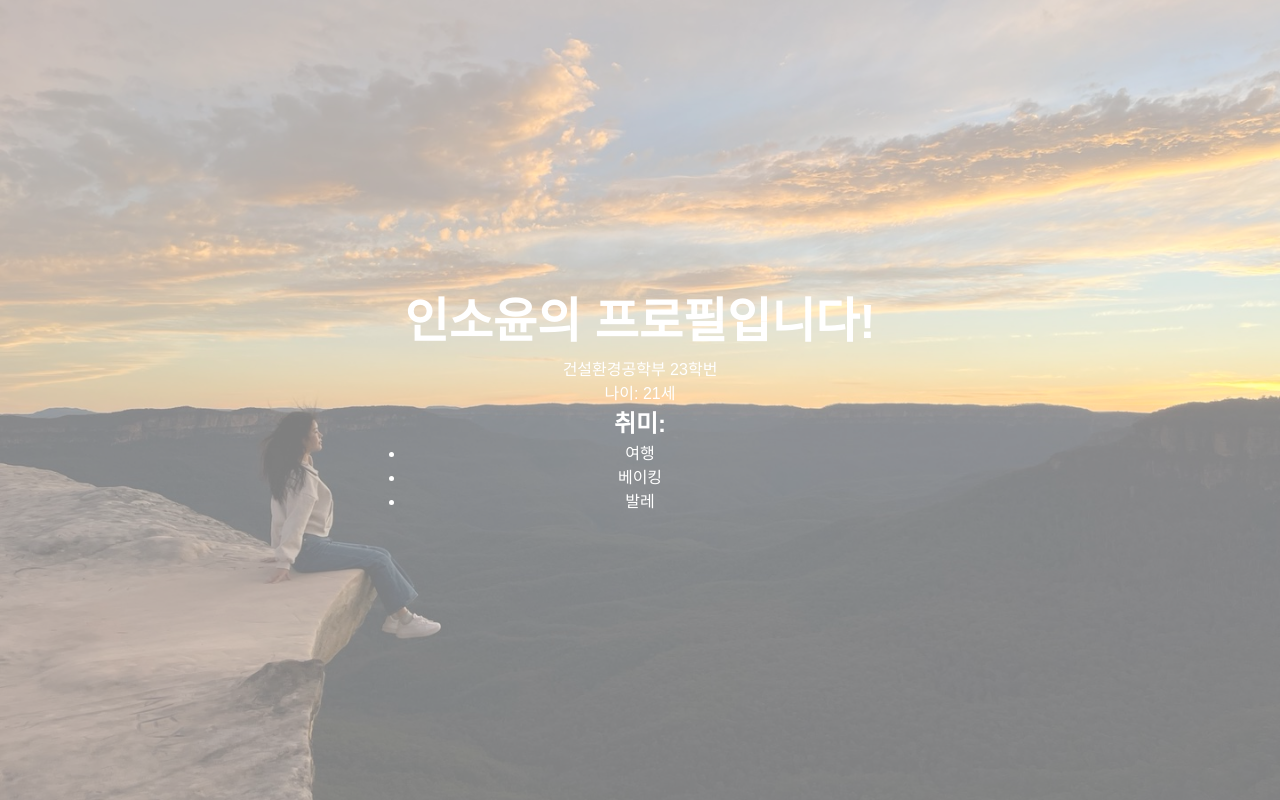
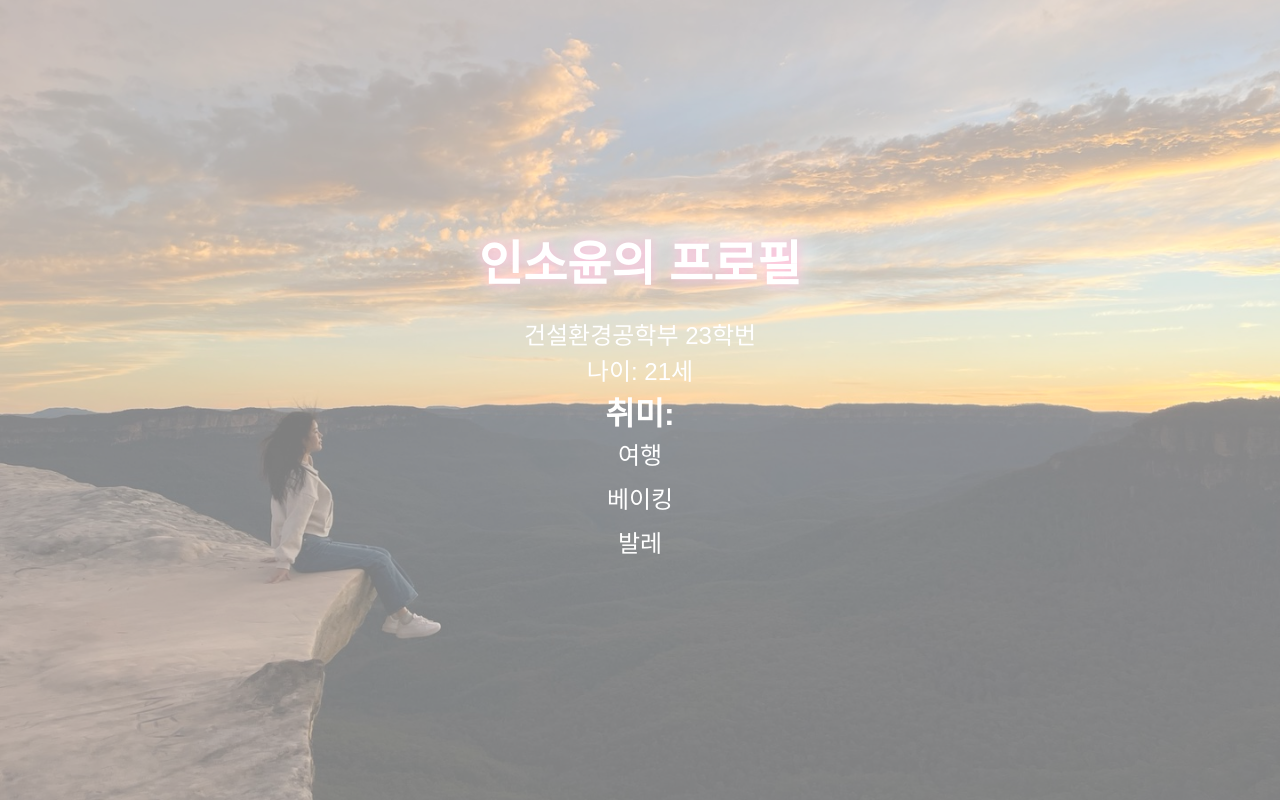
Before and after one commit to ihnsy/profile-page, a React (Vite) app: page / in a window 1280 px wide. Built offline with nearby package versions, Linux system fonts and the light colour scheme; a web font is replaced by a local one.

Commit message:
텍스트 사이즈 및 효과 수정

```diff
--- a/src/App.css
+++ b/src/App.css
@@ -42,4 +42,50 @@ html {
 
 .welcome-message {
   font-size: 3rem;
+  margin-bottom: 1rem;
+  text-shadow: 0 0 10px rgba(255, 255, 255, 0.7);
+  animation: glowing 3s infinite alternate ease-in-out, floating 5s infinite ease-in-out;
 }
+
+@keyframes glowing {
+  from {
+    text-shadow: 0 0 10px #ffa7cdd6, 0 0 20px rgba(255, 255, 255, 0.7), 0 0 30px rgba(255, 255, 255, 0.7);
+  }
+
+  to {
+    text-shadow: 0 0 20px rgba(255, 255, 255, 1), 0 0 30px rgba(255, 255, 255, 1), 0 0 40px rgba(255, 255, 255, 1);
+  }
+}
+
+@keyframes floating {
+  0% {
+    transform: translateY(0);
+  }
+
+  50% {
+    transform: translateY(-10px);
+  }
+
+  100% {
+    transform: translateY(0);
+  }
+}
+
+h2 {
+  font-size: 2rem;
+}
+
+p {
+  font-size: 1.5rem;
+  /* 나이 및 학생 정보 크기 */
+}
+
+ul {
+  list-style-type: none;
+}
+
+li {
+  font-size: 1.5rem;
+  /* 취미 크기 동일하게 설정 */
+  margin-bottom: 0.5rem;
+}
--- a/src/App.tsx
+++ b/src/App.tsx
@@ -12,7 +12,7 @@ function App() {
       <div className="background-image"></div>
 
       <div className="content">
-        <h1 className="welcome-message">{name}의 프로필입니다!</h1>
+        <h1 className="welcome-message">{name}의 프로필</h1>
         <p>{studentinfo}</p>
         <p>나이: {age}</p>
         <h2>취미: </h2>
```
